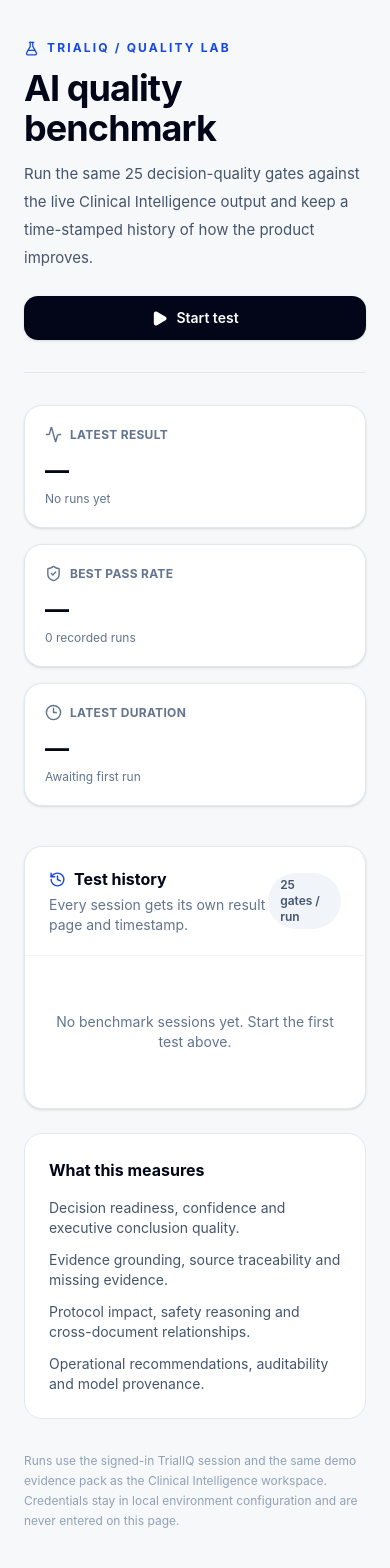
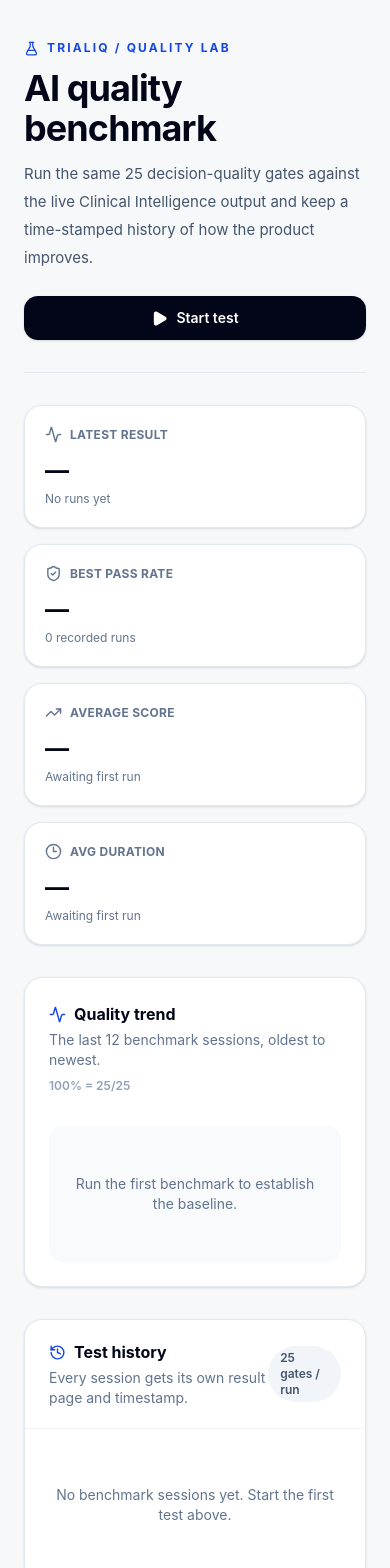
Before and after one commit to Zunaid24/trialiq, a Next.js app: page /test.html in a window 390 px wide. Shown: the top 1568 px of the page. Built offline with nearby package versions, Linux system fonts and the light colour scheme.

Commit message:
Add quality trend and regression summary

```diff
--- a/app/test.html/page.tsx
+++ b/app/test.html/page.tsx
@@ -2,7 +2,7 @@
 
 import { useEffect, useMemo, useState } from "react";
 import Link from "next/link";
-import { Activity, ArrowRight, CheckCircle2, Clock3, FlaskConical, History, Loader2, Play, ShieldCheck, XCircle } from "lucide-react";
+import { Activity, ArrowRight, CheckCircle2, Clock3, FlaskConical, History, Loader2, Play, ShieldCheck, TrendingDown, TrendingUp, XCircle } from "lucide-react";
 
 type HistoryItem = {
   id: string;
@@ -19,8 +19,14 @@ type HistoryItem = {
 function formatDate(value: string) {
   return new Date(value).toLocaleString([], { dateStyle: "medium", timeStyle: "medium" });
 }
+function shortDate(value: string) {
+  return new Date(value).toLocaleDateString([], { month: "short", day: "numeric" });
+}
 function duration(ms: number) {
   return `${(ms / 1000).toFixed(1)}s`;
+}
+function score(run: HistoryItem) {
+  return run.total ? Math.round((run.passed / run.total) * 100) : 0;
 }
 
 export default function TestSuitePage() {
@@ -43,14 +49,10 @@ export default function TestSuitePage() {
     try {
       const response = await fetch("/api/test-suite/run", { method: "POST" });
       const payload = await response.json();
-
-      // A benchmark failure is still a valid run. Always open its timestamped
-      // result page so the user can inspect the failure and logs.
       if (payload?.report?.id) {
         window.location.href = `/test.html/run/${payload.report.id}`;
         return;
       }
-
       throw new Error(payload?.error || "Unable to start benchmark.");
     } catch (e) {
       setError(e instanceof Error ? e.message : "Unable to start benchmark.");
@@ -61,7 +63,14 @@ export default function TestSuitePage() {
   }
 
   const latest = history[0];
-  const best = useMemo(() => history.reduce((max, run) => Math.max(max, run.total ? (run.passed / run.total) * 100 : 0), 0), [history]);
+  const previous = history[1];
+  const best = useMemo(() => history.reduce((max, run) => Math.max(max, score(run)), 0), [history]);
+  const average = useMemo(() => history.length ? Math.round(history.reduce((sum, run) => sum + score(run), 0) / history.length) : 0, [history]);
+  const avgDuration = useMemo(() => history.length ? Math.round(history.reduce((sum, run) => sum + run.durationMs, 0) / history.length) : 0, [history]);
+  const latestScore = latest ? score(latest) : 0;
+  const previousScore = previous ? score(previous) : latestScore;
+  const delta = latest ? latestScore - previousScore : 0;
+  const trendRuns = [...history].slice(0, 12).reverse();
 
   return (
     <main className="min-h-screen bg-[#f7f8fa] text-slate-950">
@@ -81,13 +90,32 @@ export default function TestSuitePage() {
         {running && <div className="mt-6 rounded-2xl border border-blue-200 bg-blue-50 p-5"><div className="flex items-center gap-3"><Loader2 className="animate-spin text-blue-700" size={19}/><div><p className="font-bold text-blue-950">Benchmark running</p><p className="mt-1 text-sm text-blue-800">Clinical Intelligence is being evaluated across all 25 gates. The browser runs headlessly; no Chrome window will open.</p></div></div></div>}
         {error && <div className="mt-6 rounded-2xl border border-red-200 bg-red-50 p-5 text-sm text-red-800"><strong>Could not start the benchmark.</strong> {error}</div>}
 
-        <section className="mt-8 grid gap-4 md:grid-cols-3">
+        <section className="mt-8 grid gap-4 sm:grid-cols-2 lg:grid-cols-4">
           <Stat icon={<Activity size={17}/>} label="Latest result" value={latest ? `${latest.passed}/${latest.total}` : "—"} detail={latest ? latest.status : "No runs yet"} />
-          <Stat icon={<ShieldCheck size={17}/>} label="Best pass rate" value={history.length ? `${best.toFixed(0)}%` : "—"} detail={`${history.length} recorded run${history.length === 1 ? "" : "s"}`} />
-          <Stat icon={<Clock3 size={17}/>} label="Latest duration" value={latest ? duration(latest.durationMs) : "—"} detail={latest ? formatDate(latest.completedAt) : "Awaiting first run"} />
+          <Stat icon={<ShieldCheck size={17}/>} label="Best pass rate" value={history.length ? `${best}%` : "—"} detail={`${history.length} recorded run${history.length === 1 ? "" : "s"}`} />
+          <Stat icon={<TrendingUp size={17}/>} label="Average score" value={history.length ? `${average}%` : "—"} detail={history.length ? `Across ${history.length} run${history.length === 1 ? "" : "s"}` : "Awaiting first run"} />
+          <Stat icon={<Clock3 size={17}/>} label="Avg duration" value={history.length ? duration(avgDuration) : "—"} detail={latest ? formatDate(latest.completedAt) : "Awaiting first run"} />
         </section>
 
-        <section className="mt-10 rounded-2xl border border-slate-200 bg-white shadow-sm">
+        {latest && history.length > 1 && <section className={`mt-6 rounded-2xl border p-5 ${delta < 0 ? "border-red-200 bg-red-50" : delta > 0 ? "border-emerald-200 bg-emerald-50" : "border-slate-200 bg-white"}`}>
+          <div className="flex items-start gap-3">
+            {delta < 0 ? <TrendingDown className="mt-0.5 text-red-700" size={19}/> : <TrendingUp className={`mt-0.5 ${delta > 0 ? "text-emerald-700" : "text-slate-500"}`} size={19}/>}
+            <div><p className={`font-bold ${delta < 0 ? "text-red-950" : delta > 0 ? "text-emerald-950" : "text-slate-900"}`}>{delta < 0 ? "Regression detected" : delta > 0 ? "Quality improved" : "No score change"}</p><p className="mt-1 text-sm text-slate-600">Latest score <strong>{latestScore}%</strong> vs previous <strong>{previousScore}%</strong> ({delta > 0 ? "+" : ""}{delta} percentage points).</p></div>
+          </div>
+        </section>}
+
+        <section className="mt-8 rounded-2xl border border-slate-200 bg-white p-6 shadow-sm">
+          <div className="flex flex-col gap-2 sm:flex-row sm:items-end sm:justify-between"><div><div className="flex items-center gap-2"><Activity size={17} className="text-blue-700"/><h2 className="font-bold">Quality trend</h2></div><p className="mt-1 text-sm text-slate-500">The last 12 benchmark sessions, oldest to newest.</p></div><span className="text-xs font-semibold text-slate-400">100% = 25/25</span></div>
+          {trendRuns.length === 0 ? <div className="mt-8 rounded-xl bg-slate-50 px-4 py-12 text-center text-sm text-slate-500">Run the first benchmark to establish the baseline.</div> : <div className="mt-8 overflow-x-auto"><div className="flex min-w-[620px] items-end gap-3" style={{ height: 230 }}>
+            {trendRuns.map((run) => { const value = score(run); return <Link key={run.id} href={`/test.html/run/${run.id}`} className="group flex h-full min-w-[42px] flex-1 flex-col justify-end gap-2 text-center" title={`${value}% — ${formatDate(run.startedAt)}`}>
+              <span className="text-xs font-bold text-slate-500">{value}%</span>
+              <div className={`mx-auto w-full max-w-12 rounded-t-lg transition group-hover:opacity-80 ${run.status === "PASS" ? "bg-emerald-500" : "bg-red-400"}`} style={{ height: `${Math.max(value, 4) * 1.7}px` }} />
+              <span className="truncate text-[10px] font-medium text-slate-400">{shortDate(run.startedAt)}</span>
+            </Link>; })}
+          </div></div>}
+        </section>
+
+        <section className="mt-8 rounded-2xl border border-slate-200 bg-white shadow-sm">
           <div className="flex items-center justify-between border-b border-slate-100 px-6 py-5"><div><div className="flex items-center gap-2"><History size={17} className="text-blue-700"/><h2 className="font-bold">Test history</h2></div><p className="mt-1 text-sm text-slate-500">Every session gets its own result page and timestamp.</p></div><span className="rounded-full bg-slate-100 px-3 py-1 text-xs font-semibold text-slate-600">25 gates / run</span></div>
           {history.length === 0 ? <div className="px-6 py-14 text-center text-sm text-slate-500">No benchmark sessions yet. Start the first test above.</div> : <div className="divide-y divide-slate-100">
             {history.map((run) => <Link key={run.id} href={`/test.html/run/${run.id}`} className="group flex flex-col gap-4 px-6 py-5 transition hover:bg-slate-50 md:flex-row md:items-center md:justify-between">
```
